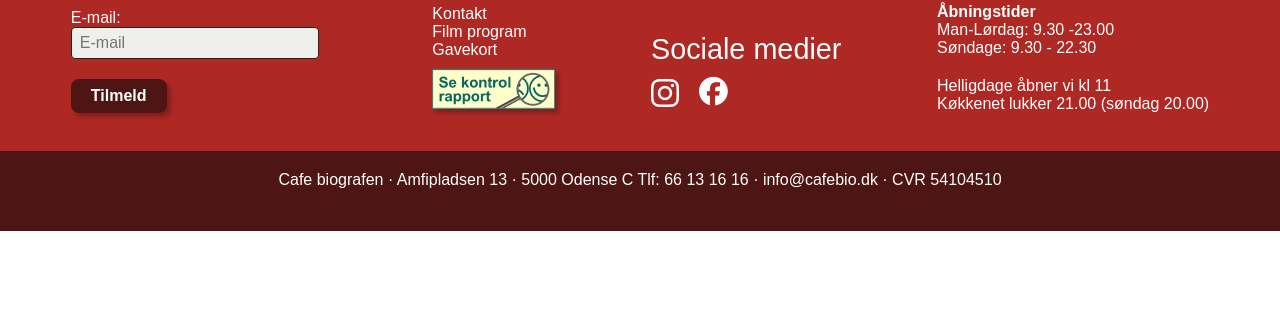
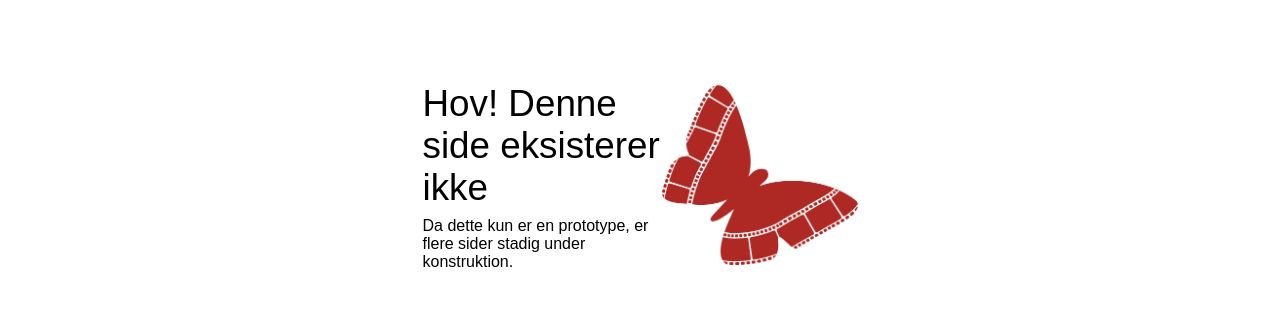
Before and after one commit to alch29/3sem-eksamen, a Vue app in the folder cafebio/: page /no-page in a window 1280 px wide. Shown: the part 303-624 px from the top of the page. Built offline with nearby package versions, Linux system fonts and the light colour scheme; no server answers; the database is empty; a web font is replaced by a local one; what @fawmi/vue-google-maps would draw is missing.

Commit message:
tilføjelse af under konstruktion-side

```diff
--- /dev/null
+++ b/cafebio/src/pages/NoPage.vue
@@ -0,0 +1,48 @@
+<script setup>
+
+</script>
+
+<template>
+    <div class="container">
+        <div class="text">
+            <h1>Hov! Denne side eksisterer ikke</h1>
+            <p>Da dette kun er en prototype, er flere sider stadig under konstruktion.</p>
+        </div>
+        <div>
+            <img src="../assets/images/Sommerfugl rød.png" alt="Sommerfugl logo i rød farve.">
+        </div>
+    </div>
+</template>
+
+<style scoped>
+    .container {
+        height: 100vh;
+        width: auto;
+        display: flex;
+        align-items: center;
+        justify-content: center;
+        padding: 38px;
+    }
+
+    img {
+        max-height: 180px;
+    }
+
+    .text {
+        max-width: 240px;
+    }
+
+    h1 {
+        margin-bottom: 8px;
+    }
+
+    @media (max-width: 680px) {
+        .container {
+            flex-direction: column-reverse;
+        }
+
+        img {
+            margin-bottom: 18px;
+        }
+    }
+</style>
--- a/cafebio/src/router/index.js
+++ b/cafebio/src/router/index.js
@@ -3,12 +3,14 @@ import Home from '../pages/Home.vue';
 import Events from '../pages/Events.vue';
 import EventDetail from '../pages/EventDetail.vue';
 import Contact from '../pages/Contact.vue';
+import NoPage from '../pages/NoPage.vue';
 
 const routes = [
   { path: '/', component: Home },           //"startside"
   { path: '/events', name: 'Events', component: Events },
   { path: '/events/:id', name: 'EventDetail', component: EventDetail },  // Dynamisk rute til hver event
-  { path: '/contact', name: 'Contact', component: Contact }
+  { path: '/contact', name: 'Contact', component: Contact },
+  { path: '/no-page', name: 'NoPage', component: NoPage }
 ];
 
 const router = createRouter({
```
Also changed, not shown: cafebio/src/assets/images/Sommerfugl rød.png (added), 1 other file (tests, documents, lock files or other folders).
